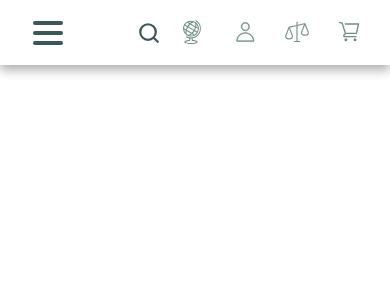
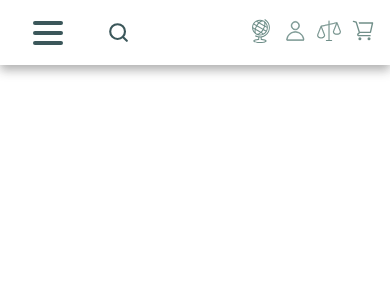
Before and after one commit to Aliques/EpoxyWood, a React (Create React App) app: page / in a window 390 px wide. Shown: the top 300 px of the page. Built offline with nearby package versions, Linux system fonts and the light colour scheme.

Commit message:
navigation bar styles refactoring

```diff
--- a/public/index.html
+++ b/public/index.html
@@ -39,6 +39,5 @@
       To begin the development, run `npm start` or `yarn start`.
       To create a production bundle, use `npm run build` or `yarn build`.
     -->
-
   </body>
 </html>
--- a/src/Components/Controls/SearchField.css
+++ b/src/Components/Controls/SearchField.css
@@ -1,20 +1,17 @@
 .search-box {
-    margin-left: 20%;
     position: relative;
     width: fit-content;
     height: fit-content;
 }
 
 .input-search {
+    border: 1.5px solid var(--natural-green);
     padding: 5px 31px 5px 10px;
-    width: 0px;
+    width: 100px;
     height: auto;
-    border-style: none;
     font-size: 0.9em;
     outline: none;
     border-radius: 25px;
-    border: 0px solid transparent;
-    transition: all .5s ease-in-out;
     color: #000;
 }
 
@@ -36,10 +33,18 @@
     cursor: pointer;
 }
 .btn-search img{
-    width: 20px;
+    width: 15px;
 }
 
-
+@media (max-width: 576px){
+    .btn-search img{
+        width: 19px;
+    }
+    .input-search{
+        width: 0;
+        border: 0px solid transparent;
+        transition: all .5s ease-in-out;
+    }
     .btn-search:focus~.input-search {
         width: 100px;
         border-radius: 25px;
@@ -54,3 +59,4 @@
         border-radius: 25px;
         transition: width 400ms ease-out, border-color 400ms ease;
     }
+}
--- a/src/Components/Navigation.css
+++ b/src/Components/Navigation.css
@@ -18,7 +18,7 @@
 }
 
 .navbar-links {
-    width: 100%;
+    width:auto;
 }
 
 .menu-items {
@@ -48,6 +48,7 @@
 }
 
 .logo {
+    margin-right: 12%;
     order: 0;
     color: var(--dark-green);
     font-family: 'Hobo';
@@ -64,6 +65,10 @@
 
 .navigation-icons img:hover {
     cursor: pointer;
+}
+
+.navigation-icons:nth-child(n+1){
+    margin-left: 10px;
 }
 
 .search__input[type="search"]::-webkit-search-decoration,
@@ -110,25 +115,24 @@
     cursor: pointer;
 }
 
-.navigation-item:nth-child(3) {
-    width: 100%;
+.secondary-menu__group {
     display: flex;
     justify-content: space-between;
 }
 
-/* .nav-icon__group {
+.nav-icon__container{
+    display: flex;
+    width: 25%;
+    justify-content: space-around;
+}
+
+.navbar-links__container{
+    width: 100%;
     display: flex;
     align-items: center;
-} */
+    justify-content: space-between;
+}
 
-/* .nav-icon__group span:nth-child(1) {
-    margin-right: 1em;
-} */
-.nav-icon__container{
-    display: flex;
-    width: 100%;
-    justify-content: space-around;
-}
 @media (max-width: 860px) {
     .logo {
         display: none;
@@ -136,13 +140,19 @@
 }
 
 @media (max-width: 768px) {
+    .search{
+        margin-left: 20%;
+    }
+    .nav-icon__container:nth-child(n+1){
+        width: auto;
+    }
+    .navigation-icons:nth-child(n+1){
+        margin-left: 10px;
+    }
     .navbar-container {
         margin: 0 15px 0 63px;
     }
 
-    .search-container{
-        margin-left: 20px;
-    }
     .navbar {
         opacity: 0.95;
     }
@@ -246,5 +256,13 @@
 }
 
 @media (max-width: 576px){
+    .search{
+        margin-left: 10%;
+    }
+}
 
+@media (max-width: 300px) {
+    .navigation-icons:nth-child(n+1){
+        margin:0;
+    }
 }
--- a/src/Components/Navigation.tsx
+++ b/src/Components/Navigation.tsx
@@ -13,6 +13,7 @@ export const Navigation = () => {
           <br />
           HOUSE
         </div>
+        <div className="navbar-links__container">
           <div className="navbar-links">
             <input type="checkbox" />
             <div className="hamburger-lines">
@@ -32,15 +33,19 @@ export const Navigation = () => {
               </li>
             </ul>
           </div>
-        <div className="navigation-item">
+          <div className="search">
             <SearchField />
+          </div>
           <div className="nav-icon__container">
+            <div>
               <div className={"navigation-icons"}>
                 <img src={globe} />
               </div>
               <div className={"navigation-icons"}>
                 <img src={user} />
               </div>
+            </div>
+            <div>
               <div className={"navigation-icons"}>
                 <img src={scales} />
               </div>
@@ -50,6 +55,7 @@ export const Navigation = () => {
             </div>
           </div>
         </div>
+      </div>
     </nav>
   );
 };
```
Lines whose indentation alone changed are shown as unchanged.
